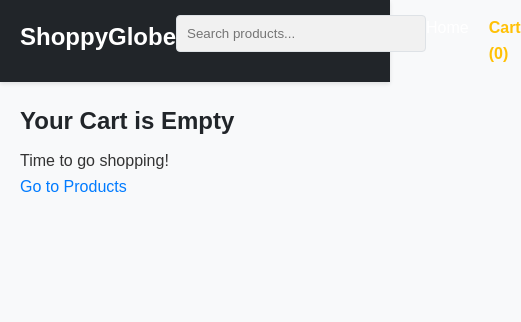
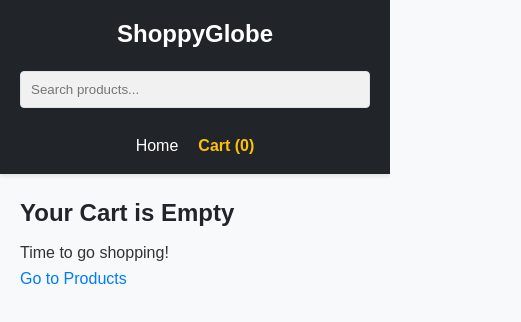
Before and after one commit to GuduruVinay/ShoppyGlobe-E-Commerce-Application, a React (Vite) app: page /cart in a window 390 px wide. Shown: the top 322 px of the page, 521 px wide, since content can reach past the window. Built offline with nearby package versions, Linux system fonts and the light colour scheme.

Commit message:
Added Responsive UI

```diff
--- a/src/components/CartItem.jsx
+++ b/src/components/CartItem.jsx
@@ -34,7 +34,7 @@ function CartItem({ item }) {
                 </div>
             </div>
             <div className="item-total">
-                Total: **${lineTotal.toFixed(2)}**
+                Total : ${lineTotal.toFixed(2)}
             </div>
         </div>
     );
--- a/src/index.css
+++ b/src/index.css
@@ -193,10 +193,57 @@ button:disabled {
     color: #ffc107 !important
 }
 
+/* Responsive adjustment for Header */
+@media (max-width: 768px) {
+    .header-nav {
+        flex-wrap: wrap;
+        justify-content: center;
+        text-align: center;
+    }
+
+    .search-bar {
+        order: 3;
+        width: 100%;
+        margin-top: 10px;
+    }
+
+    .nav-links {
+        order: 4;
+        width: 100%;
+        justify-content: center;
+        margin-top: 10px;
+    }
+
+    .logo {
+        order: 1;
+    }
+}
+
 .product-grid {
     display: grid;
     gap: 20px;
     padding: 20px 0;
+}
+
+/* Desktop: 4 columns */
+@media (min-width: 1024px) {
+    .product-grid {
+        grid-template-columns: repeat(4, 1fr);
+    }
+}
+
+/* Tablet: 2 columns */
+@media (min-width: 600px) and (max-width: 1023px) {
+    .product-grid {
+        grid-template-columns: repeat(2, 1fr);
+    }
+}
+
+/* Mobile: 1 column */
+@media (max-width: 599px) {
+    .product-grid {
+        grid-template-columns: 1fr;
+    }
 }
 
 .product-item {
@@ -282,3 +329,11 @@ button:disabled {
     margin-left: 15px;
     width: auto !important;
 }
+
+/* Responsive adjustment for Cart/Checkout */
+@media (max-width: 768px) {
+    .cart-layout, .checkout-grid {
+        /* Stack vertically on small screens */
+        grid-template-columns: 1fr;
+    }
+}
--- a/src/pages/Cart.jsx
+++ b/src/pages/Cart.jsx
@@ -30,7 +30,7 @@ function Cart() {
                 </div>
                 <div className="cart-summary">
                     <h3>Order Summary</h3>
-                    <p>Subtotal ({cartItems.length} items) : **${subtotal.toFixed(2)}**</p>
+                    <p>Subtotal ({cartItems.length} items) : ${subtotal.toFixed(2)}</p>
                     <p>Shipping: FREE</p>
                     <hr />
                     <h4>Total: ${subtotal.toFixed(2)}</h4>
```
